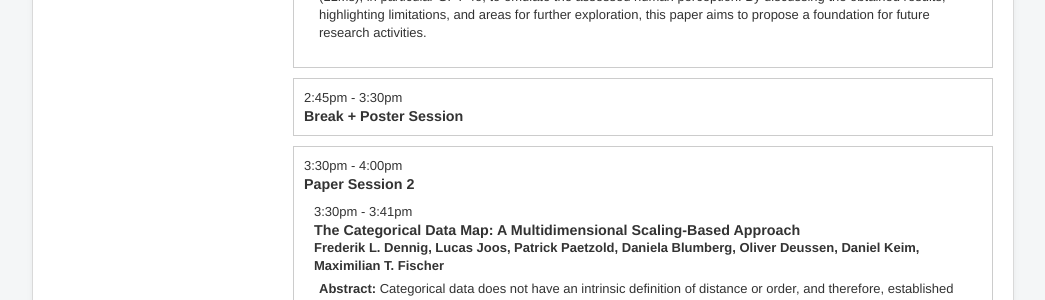
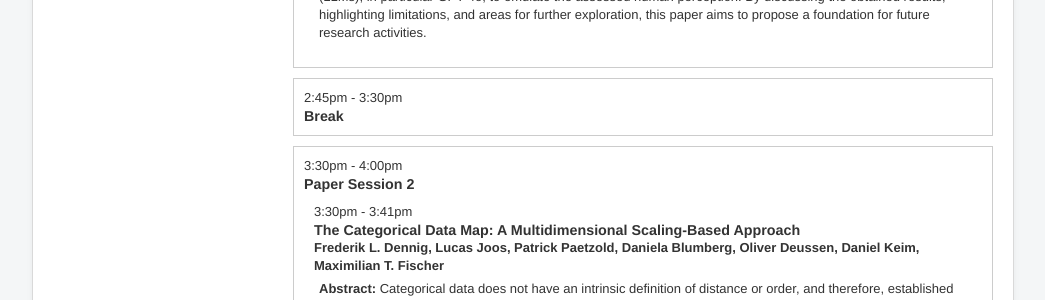
Before and after one commit to visualdatascience/2024, a Jekyll site: the page built from program.md, in a window 1280 px wide and 900 px high, scrolled down 2064 px. Shown: the part 152-452 px from the top of the window, without its empty margins (117-1162 px from the left). Built offline with Jekyll 4.4.1, drawn with Linux system fonts in a browser that asks for light colours.

Commit message:
Update program.html

```diff
--- a/_layouts/program.html
+++ b/_layouts/program.html
@@ -25,7 +25,7 @@ layout: page
 
 
 <div class="talk">
-     <span class="time">2:45pm - 3:30pm</span><div class="ttitle">Break + Poster Session</div>
+     <span class="time">2:45pm - 3:30pm</span><div class="ttitle">Break</div>
 </div>
 
 <div class="talk">
```
